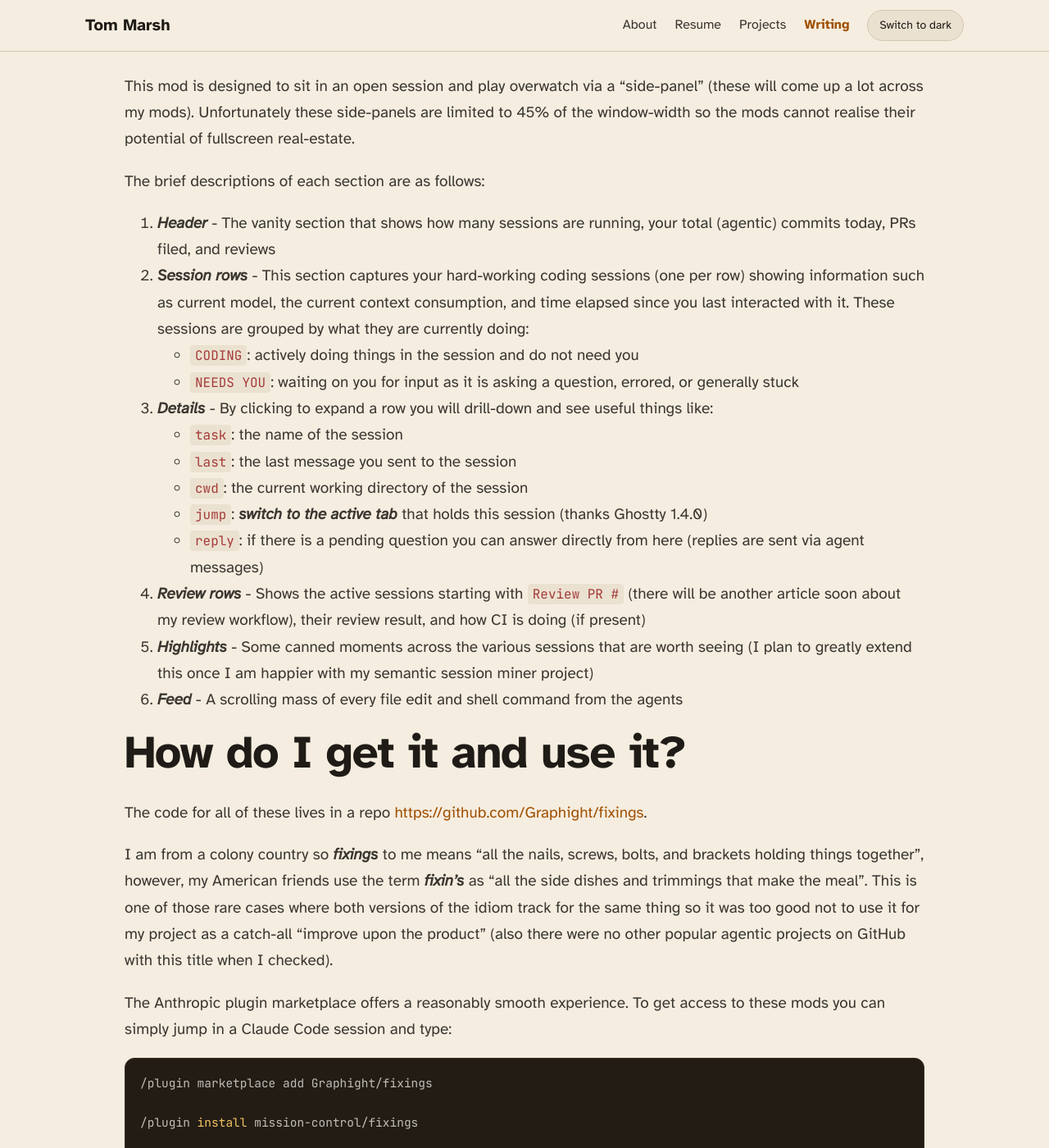
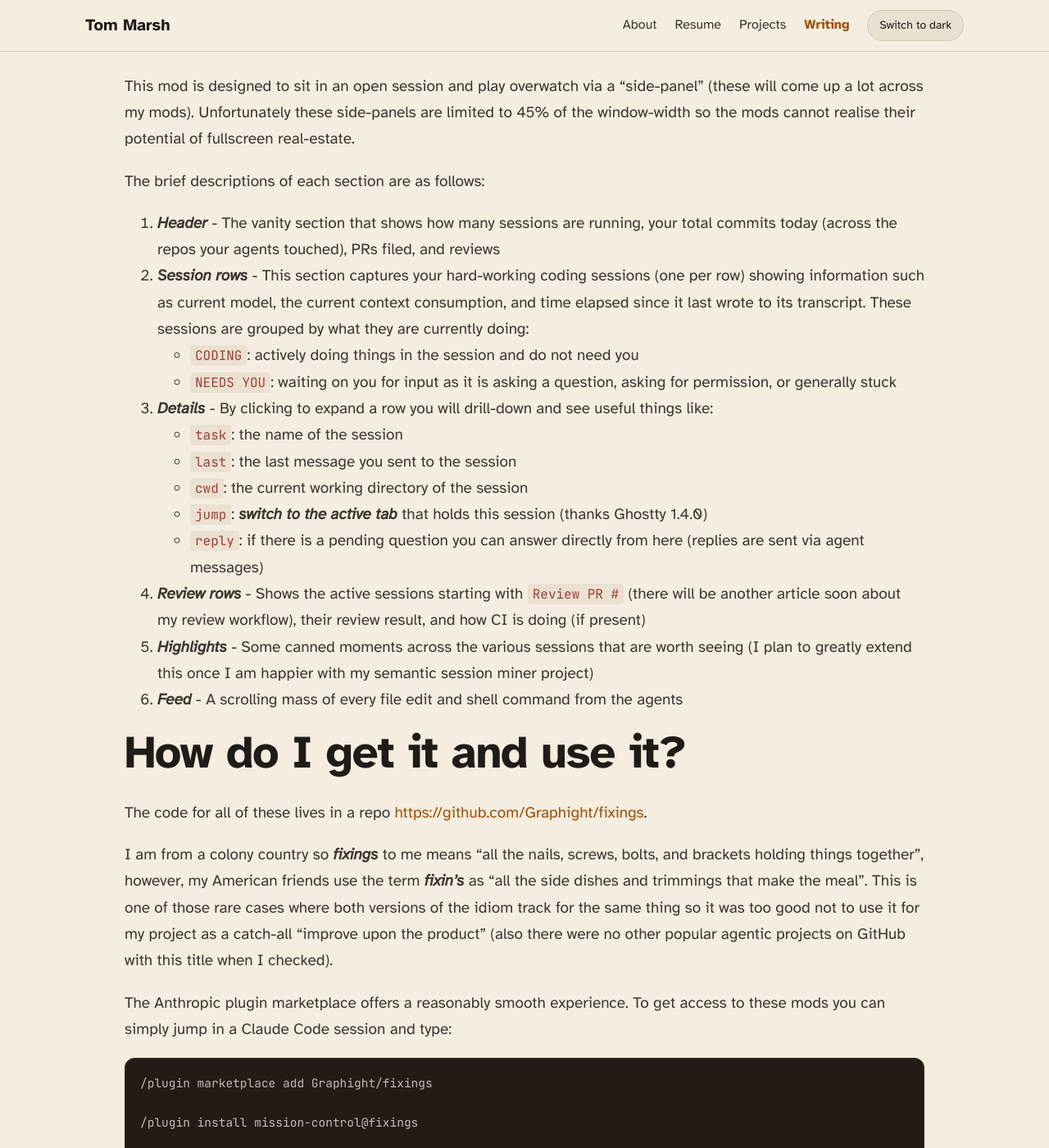
Before and after one commit to Graphight/Graphight.github.io, a Jekyll site: the page built from articles/2026-11-05_ModMissionControl.md, in a window 1280 px wide and 1400 px high, scrolled down 1713 px. Shown: the whole window at 82% size. Built offline with Jekyll 4.4.1, drawn with Linux system fonts in a browser that asks for light colours; some of the changed text lies outside the part shown.

Commit message:
article: fix mission-control install syntax and details

````diff
--- a/articles/2026-11-05_ModMissionControl.md
+++ b/articles/2026-11-05_ModMissionControl.md
@@ -21,21 +21,21 @@ Then October 1st rolled around and Anthropic released [Claude Mods](https://code
 I have had quite a bit of fun improving my agentic experience through the fracking of this feature.
 Enough so, that colleagues have started to show interest in adopting some of my practices.
 
-This article serves as a vehicle for delivering said practices to wider audience and is hopefully the first in a series of sharing my setup as it evolves (full-disclosure, it also helps motivate me to write in a semi-public space so two birds with one stone sounds great to me!).
+This article serves as a vehicle for delivering said practices to a wider audience and is hopefully the first in a series of sharing my setup as it evolves (full-disclosure, it also helps motivate me to write in a semi-public space so two birds with one stone sounds great to me!).
 
 # What is Mission Control?
 
 Pictures are always nice so let us start with one:
-![mission_control_annotated](../assets/screenshots/claude-mods/mission-control-annotated.jpg)
+![The Mission Control pane, with its six parts numbered](../assets/screenshots/claude-mods/mission-control-annotated.jpg)
 
 This mod is designed to sit in an open session and play overwatch via a "side-panel" (these will come up a lot across my mods).
 Unfortunately these side-panels are limited to 45% of the window-width so the mods cannot realise their potential of fullscreen real-estate.
 
 The brief descriptions of each section are as follows:
-1. **_Header_** - The vanity section that shows how many sessions are running, your total (agentic) commits today, PRs filed, and reviews
-2. **_Session rows_** - This section captures your hard-working coding sessions (one per row) showing information such as current model, the current context consumption, and time elapsed since you last interacted with it. These sessions are grouped by what they are currently doing:
+1. **_Header_** - The vanity section that shows how many sessions are running, your total commits today (across the repos your agents touched), PRs filed, and reviews
+2. **_Session rows_** - This section captures your hard-working coding sessions (one per row) showing information such as current model, the current context consumption, and time elapsed since it last wrote to its transcript. These sessions are grouped by what they are currently doing:
    - `CODING`: actively doing things in the session and do not need you
-   - `NEEDS YOU`: waiting on you for input as it is asking a question, errored, or generally stuck
+   - `NEEDS YOU`: waiting on you for input as it is asking a question, asking for permission, or generally stuck
 3. **_Details_** - By clicking to expand a row you will drill-down and see useful things like:
    - `task`: the name of the session
    - `last`: the last message you sent to the session
@@ -55,17 +55,17 @@ This is one of those rare cases where both versions of the idiom track for the s
 
 The Anthropic plugin marketplace offers a reasonably smooth experience.
 To get access to these mods you can simply jump in a Claude Code session and type:
-```bash
+```
 /plugin marketplace add Graphight/fixings
 
-/plugin install mission-control/fixings
+/plugin install mission-control@fixings
 
 /mission-control
 ```
 
 Whenever I drop an update you will need to:
-```bash
-/plugin update mission-control/fixings
+```
+/plugin update mission-control@fixings
 ```
 
 ### A note for Claude Desktop Users:
````
Also changed, not shown: other parts of articles/2026-11-05_ModMissionControl.md (+1 -1 lines).
